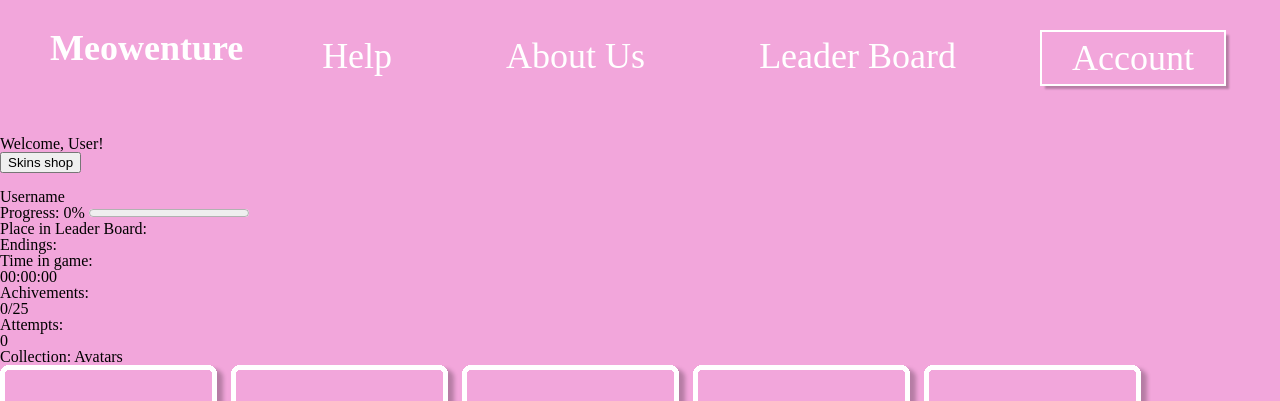
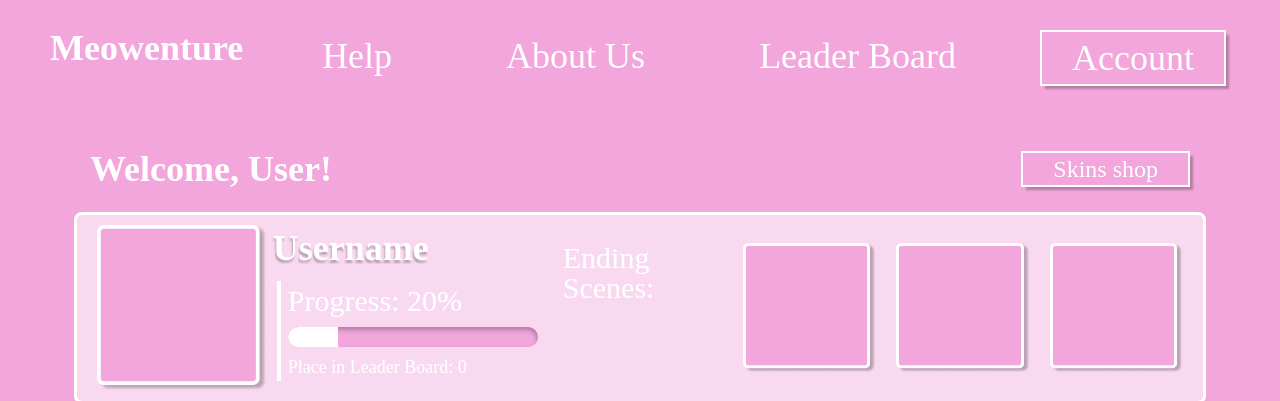
Before and after one commit to hellookittyyy/meowenture, a plain HTML site: page account.html in a window 1280 px wide. Shown: the top 401 px of the page. Drawn offline with Linux system fonts and the light colour scheme; a web font is replaced by a local one.

Commit message:
create css acount? filled it? add styles for first 2 main blocks

```diff
--- a/account.html
+++ b/account.html
@@ -20,30 +20,35 @@
         </ul>
       </nav>
     </header>
+
+
     <main>
       <div class="user_menu">
         <h1>Welcome, User!</h1>
-        <button>Skins shop</button>
+        <a>Skins shop</a>
       </div>
+
       <div class="user_info">
         <div class="left">
-          <img id="user_img" />
+          <img src="./images/test_img.png" id="user_img" />
           <div class="user_info_text">
             <h2>Username</h2>
             <div class="user_info_stats">
-              <label>Progress: 0%</label>
-              <progress value="0" max="100"></progress>
-              <p>Place in Leader Board:</p>
+              <label>Progress: 20%</label>
+              <div class="progress"><div class="progress-bar"></div></div>
+              <p>Place in Leader Board: 0</p>
             </div>
           </div>
         </div>
+
         <div class="right">
-          <label>Endings:</label>
-          <img />
-          <img />
-          <img />
+          <p>Ending Scenes:</p>
+          <img src="./images/test_img.png" />
+          <img src="./images/test_img.png" />
+          <img src="./images/test_img.png" />
         </div>
       </div>
+
       <div class="achivements">
         <arcticle>
           <h4>Time in game:</h4>
--- a/css/account.css
+++ b/css/account.css
@@ -0,0 +1,140 @@
+main{
+    display: flex;
+    flex-direction: column;
+    align-items: center;
+    justify-content: center;
+}
+
+.user_menu{
+    display: flex;
+    flex-direction: row;
+    justify-content: space-between;
+    align-items: center;
+    width: 100%;
+    padding:10px 0 20px;
+}
+
+.user_menu h1{
+    font-family: "Karantina", serif;
+    font-weight: 700;
+    font-style: normal;
+    font-size: 36px;
+    color: white;
+    padding: 5px 0;
+    margin-left: 90px;
+}
+
+.user_menu a{
+    display: flex !important;
+    border: 2px solid white !important;
+    box-shadow: 4px 4px 2px -1px rgba(0, 0, 0, 0.25);
+    margin-right: 90px;
+    color: white;
+    font-family: "Karantina", serif;
+    font-weight: 300;
+    font-style: normal;
+    font-size: 24px;
+    padding: 4px 30px;
+}
+
+.user_info{
+    display: flex;
+    flex-direction: row;
+    justify-content: space-between;
+    background-color: #FFFFFF94;
+    width: 88%;
+    align-items: center;
+    padding: 10px 0;
+    border: 3px solid white;
+    border-radius: 8px;
+}
+
+.left{
+    display: flex;
+    flex-direction: row;
+    align-items: center;
+}
+
+
+.left img{
+    width: 170px;
+    padding-left: 20px;
+}
+
+.user_info_text{
+    display: flex;
+    flex-direction: column;
+    justify-content: center;
+}
+
+.user_info_text h2{
+    font-family: "Karantina", serif;
+    font-weight: 700;
+    font-style: normal;
+    font-size: 36px;
+    color: white;
+    padding: 5px 6px 15px;
+    text-shadow: -1px 3px 2px rgba(0, 0, 0, 0.25);;
+}
+
+.user_info_stats{
+    display: flex;
+    flex-direction: column;
+    border-left: 4px solid white;
+    margin-left: 10px;
+    padding-left: 7px;
+    gap: 6px;
+    margin-bottom: 10px;
+}
+
+.user_info_stats label{
+    font-family: "Karantina", serif;
+    font-weight: 400;
+    font-style: normal;
+    font-size: 30px;
+    color: white;
+    padding: 5px 0;
+}
+
+.user_info_stats p{
+    font-family: "Karantina", serif;
+    font-weight: 400;
+    font-style: normal;
+    font-size: 18px;
+    color: white;
+    padding: 5px 0;
+}
+
+.progress{
+    background-color: #F2A6DB;
+    width: 250px;
+    height: 20px;
+    border-radius: 10px;
+    overflow: hidden;
+    box-shadow: inset -1px 3px 4px 0px rgba(0, 0, 0, 0.25);
+}
+
+.progress-bar{
+    background-color: white;
+    width: 20%;
+    height: 20px;
+}
+
+.right {
+    flex-direction: row;
+    display: flex;
+}
+
+.right img{
+    height: 130px;
+    margin-right: 20px;
+}
+
+.right p{
+    font-family: "Karantina", serif;
+        font-weight: 400;
+        font-style: normal;
+        font-size: 30px;
+        color: white;
+    padding: 0 25px;
+}
--- a/css/style.css
+++ b/css/style.css
@@ -32,7 +32,6 @@ ul {
 li a{
     display: block !important;
     margin-right: 4px;
-    text-decoration: none;
     color: white;
     font-family: "Karantina", serif;
     font-weight: 300;
```
Also changed, not shown: images/test_img.png (added), images/test_img.svg (deleted).
